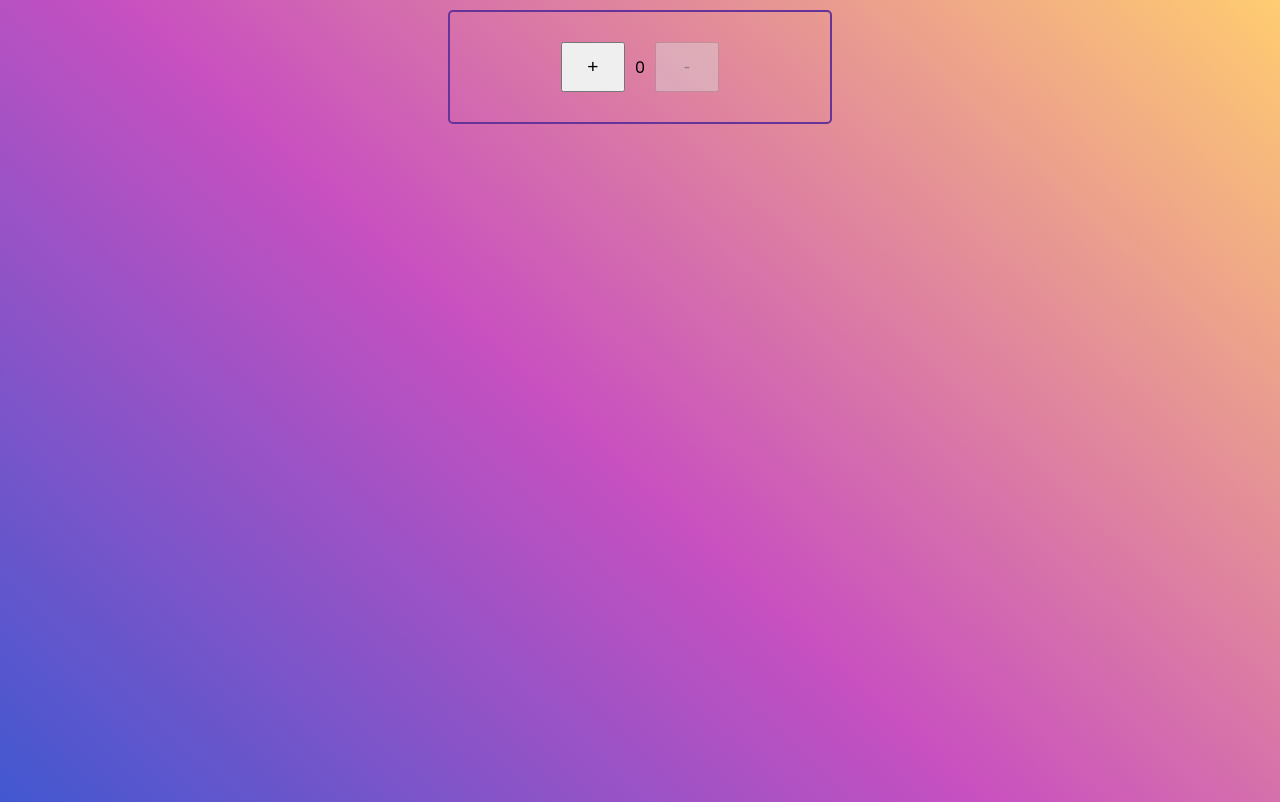
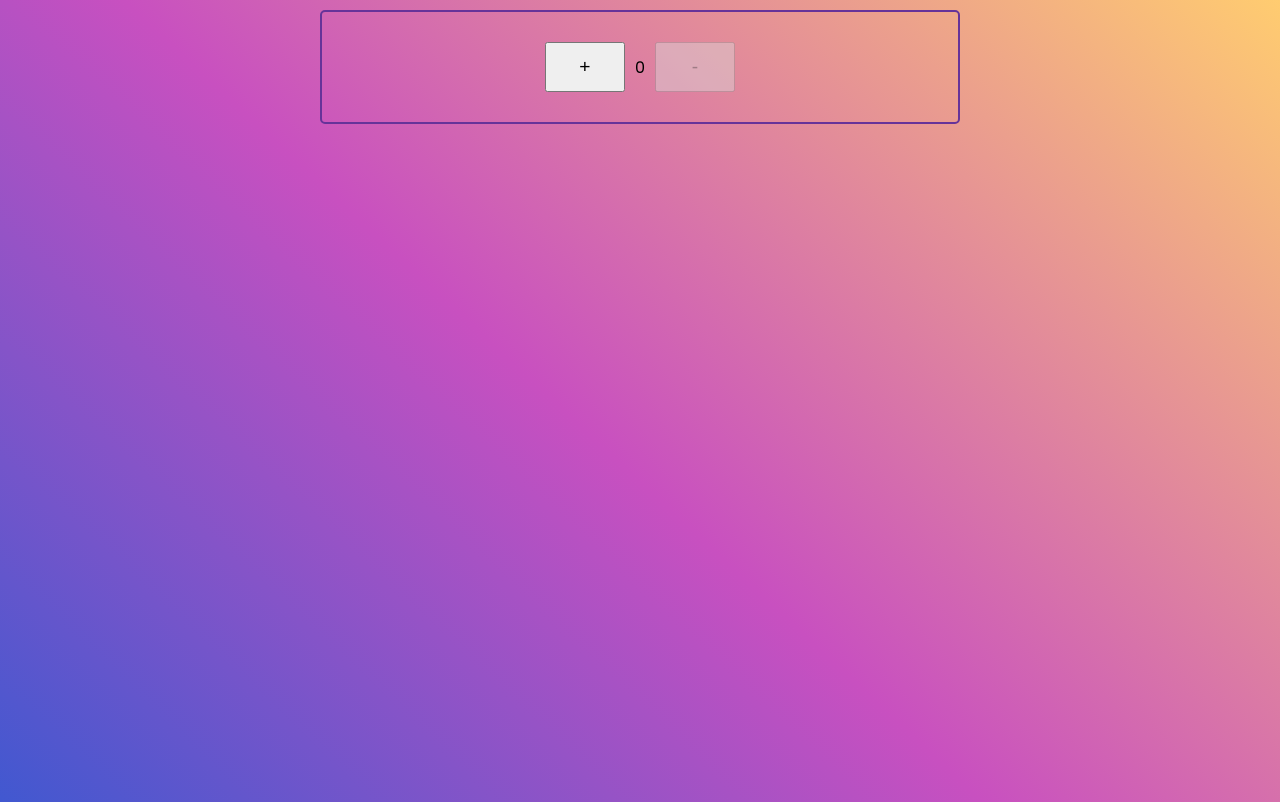
Before and after one commit to pablo-rodr-bio2/Week8, a React (Create React App) app in the folder React_Intro/1_task/: page / in a window 1280 px wide. Built offline with nearby package versions, Linux system fonts and the light colour scheme.

Commit message:
ReactIntro Task1 no Counter component

```diff
--- a/React_Intro/1_task/src/App.js
+++ b/React_Intro/1_task/src/App.js
@@ -1,6 +1,5 @@
 import React, { useState } from 'react';
 import Button from './components/Button';
-import Counter from './components/Counter';
 import List from './components/List'
 
 
@@ -8,6 +7,7 @@ import List from './components/List'
 const App = () => {
 
   const [tiles, setTiles] = useState([])
+  console.log('rendered')
 
   const generateRandomcolor = () => {
     return `#${Math.floor(Math.random()*16777215).toString(16)}`;
@@ -23,7 +23,7 @@ const App = () => {
 
   return <div className='app'>
     <Button tiles={tiles} changeNumberTiles={changeNumberTiles} value='+' />
-    <Counter number={tiles.length}/>
+    <span>{tiles.length}</span>
     <Button tiles={tiles} changeNumberTiles={changeNumberTiles} value='-' />
 
     <List tiles={tiles} />
--- a/React_Intro/1_task/src/index.css
+++ b/React_Intro/1_task/src/index.css
@@ -13,7 +13,7 @@ body {
 
 .app {
     box-sizing: border-box;
-    max-width: 30vw;
+    max-width: 40rem;
     margin: 10px auto;
     padding: 30px;
     border: 2px solid rebeccapurple;
@@ -22,7 +22,7 @@ body {
 }
 
 .btn__number {
-    width: 5vw;
+    width: 5rem;
     height: 50px;
     margin: 0px 10px;
     font-size: larger;
```
